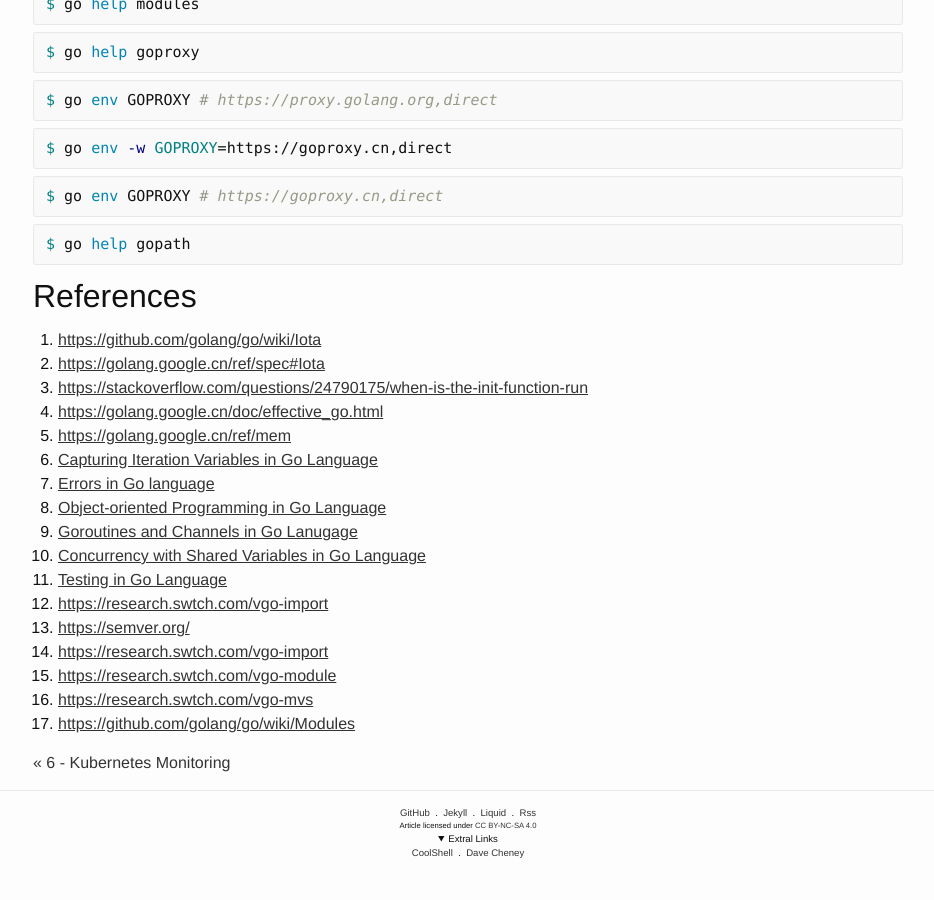
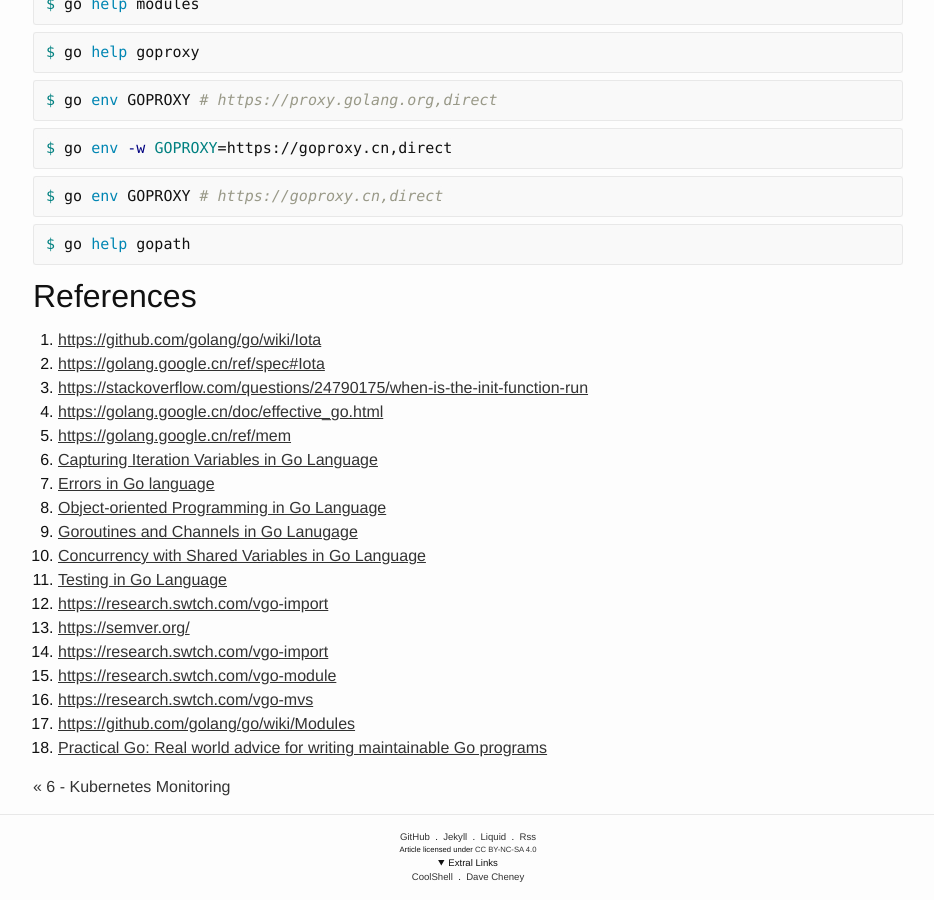
Before and after one commit to ousiax/ousiax.github.io, a Jekyll site: the page built from _posts/2020-04-07-golang-learning-notes.md, in a window 1280 px wide and 900 px high, scrolled down 31636 px. Shown: the whole window, without its empty margins (172-1106 px from the left). Built offline with Jekyll 4.4.1, drawn with Linux system fonts in a browser that asks for light colours; before the commit the page ends 32512 px from its top, so only the background shows below that.

Commit message:
Update 2020-04-07-golang-learning-notes.md

```diff
--- a/_posts/2020-04-07-golang-learning-notes.md
+++ b/_posts/2020-04-07-golang-learning-notes.md
@@ -1529,3 +1529,4 @@ $ go help gopath
 1. [https://research.swtch.com/vgo-module](https://research.swtch.com/vgo-module)
 1. [https://research.swtch.com/vgo-mvs](https://research.swtch.com/vgo-mvs)
 1. [https://github.com/golang/go/wiki/Modules](https://github.com/golang/go/wiki/Modules)
+1. [Practical Go: Real world advice for writing maintainable Go programs](https://dave.cheney.net/practical-go/presentations/qcon-china.html)
```
